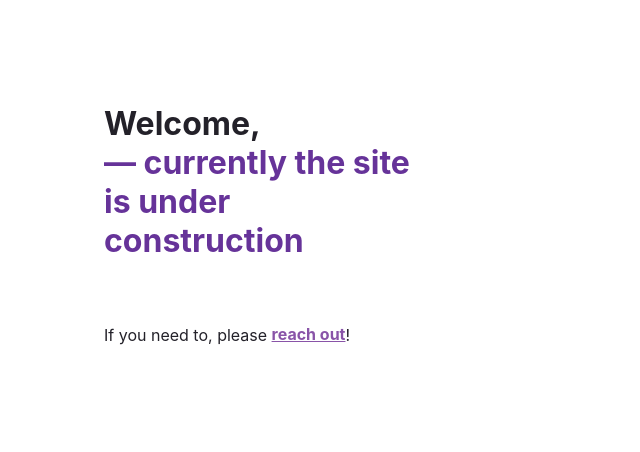
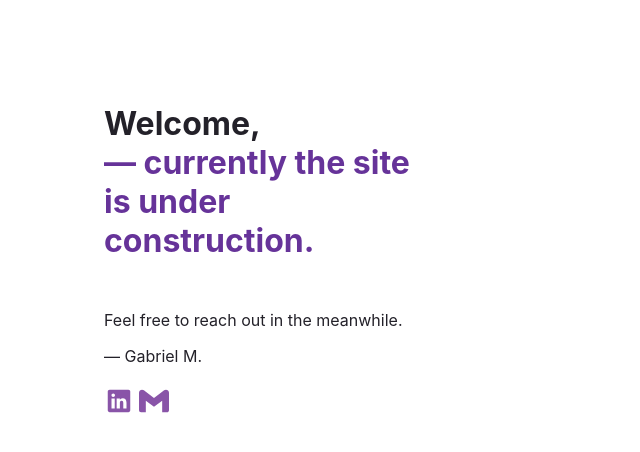
Before and after one commit to gabrielmongalo/portfolio-gatsbyjs, a Gatsby site: page / in a window 1280 px wide. Shown: the whole page, without its empty margins (0-640 px from the left). Built offline with nearby package versions, Linux system fonts and the light colour scheme; Gatsby itself is replaced by a stand-in of ours.

Commit message:
added linkedIn and gmail icons

```diff
--- a/gatsby-config.js
+++ b/gatsby-config.js
@@ -6,5 +6,8 @@ module.exports = {
     "gatsby-plugin-netlify-cms",
     "gatsby-plugin-styled-components",
     "gatsby-plugin-gatsby-cloud",
+    `gatsby-plugin-image`,
+    `gatsby-plugin-sharp`,
+    `gatsby-transformer-sharp`, // Needed for dynamic images
   ],
 };
--- a/package.json
+++ b/package.json
@@ -17,11 +17,16 @@
     "babel-plugin-styled-components": "^1.12.0",
     "gatsby": "^3.4.1",
     "gatsby-plugin-gatsby-cloud": "^2.6.0",
+    "gatsby-plugin-image": "^1.6.0",
     "gatsby-plugin-netlify-cms": "^5.6.0",
+    "gatsby-plugin-sharp": "^3.6.0",
     "gatsby-plugin-styled-components": "^4.6.0",
+    "gatsby-source-filesystem": "^3.6.0",
+    "gatsby-transformer-sharp": "^3.6.0",
     "netlify-cms-app": "^2.15.11",
     "react": "^17.0.1",
     "react-dom": "^17.0.1",
+    "react-icons": "^4.2.0",
     "styled-components": "^5.3.0"
   }
 }
--- a/src/pages/index.js
+++ b/src/pages/index.js
@@ -1,4 +1,6 @@
 import * as React from "react";
+import { IoLogoLinkedin } from "react-icons/io";
+import { SiGmail } from "react-icons/si";
 
 // styles
 const pageStyles = {
@@ -8,14 +10,14 @@ const pageStyles = {
 };
 const headingStyles = {
   marginTop: 0,
-  marginBottom: 64,
+  marginBottom: 50,
   maxWidth: 320,
 };
 const headingAccentStyles = {
   color: "#663399",
 };
 const paragraphStyles = {
-  marginBottom: 48,
+  marginBottom: 20,
   color: "#333",
 };
 
@@ -34,19 +36,27 @@ const IndexPage = () => {
         Welcome,
         <br />
         <span style={headingAccentStyles}>
-          — currently the site is under construction{" "}
+          — currently the site is under construction.
         </span>
       </h1>
       <article>
         <div className={paragraphStyles}>
           <p>
-            If you need to, please{" "}
-            <a style={linkStyle} href="mailto:gmongalo90@gmail.com">
-              reach out
-            </a>
-            !
+            Feel free to reach out in the meanwhile.
+            <br />
           </p>
+          <span> — Gabriel M.</span>
         </div>
+        <br />
+        <a
+          style={linkStyle}
+          href="https://www.linkedin.com/in/gabriel-mongalo-939119a0/"
+        >
+          <IoLogoLinkedin size="30px" />
+        </a>{" "}
+        <a style={linkStyle} href="mailto:gmongalo90@gmail.com">
+          <SiGmail size="30px" />
+        </a>
       </article>
     </main>
   );
```
Also changed, not shown: 1 other file.
